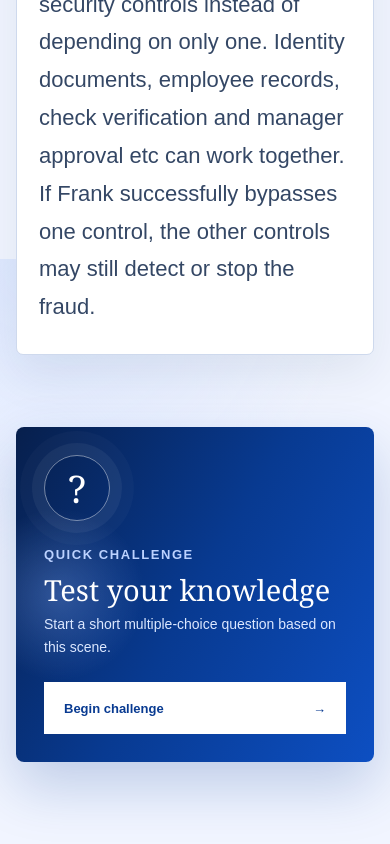
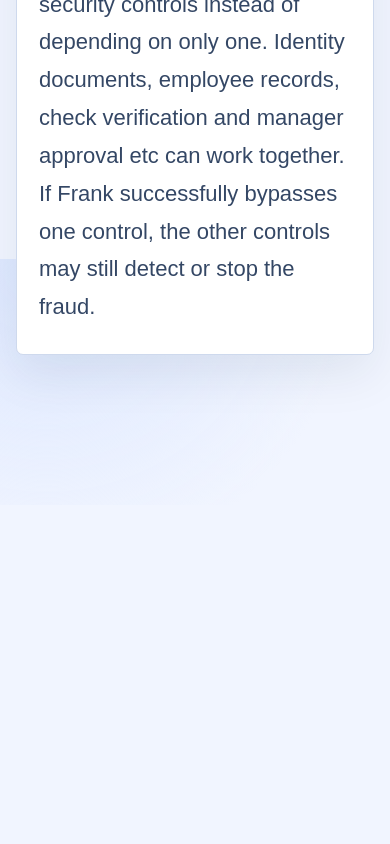
Before and after one commit to AnnaXu16/6441_Project, a React (Vite) app: page /clips/catch-me-pilot in a window 390 px wide. Shown: the part 10713-11557 px from the top of the page. After the commit the page ends 11218 px from the top, so only its background shows below. Built offline with nearby package versions, Linux system fonts and the light colour scheme.

Commit message:
add changes +deployment

```diff
--- a/src/components/ClipQuiz.jsx
+++ /dev/null
@@ -1,110 +0,0 @@
-import { useState } from 'react'
-
-const placeholderOptions = [
-  'Answer option A',
-  'Answer option B',
-  'Answer option C',
-  'Answer option D',
-]
-
-// The interaction is ready now; real questions and answers can be connected later.
-export default function ClipQuiz({ clipTitle }) {
-  const [started, setStarted] = useState(false)
-  const [selected, setSelected] = useState(null)
-  const [submitted, setSubmitted] = useState(false)
-
-  function selectOption(index) {
-    if (submitted) return
-    setSelected(index)
-  }
-
-  function checkChoice() {
-    if (selected === null) return
-    setSubmitted(true)
-  }
-
-  function resetQuiz() {
-    setSelected(null)
-    setSubmitted(false)
-  }
-
-  if (!started) {
-    return (
-      <section className="clip-quiz-invitation" aria-labelledby="clip-quiz-invitation-title">
-        <div className="quiz-orbit" aria-hidden="true">
-          <span>?</span>
-        </div>
-        <div>
-          <p className="eyebrow">QUICK CHALLENGE</p>
-          <h2 id="clip-quiz-invitation-title">Test your knowledge</h2>
-          <p>Start a short multiple-choice question based on this scene.</p>
-        </div>
-        <button type="button" className="clip-quiz-start" onClick={() => setStarted(true)}>
-          Begin challenge <span aria-hidden="true">→</span>
-        </button>
-      </section>
-    )
-  }
-
-  return (
-    <section className="clip-quiz-panel" aria-labelledby="clip-quiz-title">
-      <div className="clip-quiz-topbar">
-        <div>
-          <span>CLIP CHECK</span>
-          <strong>{clipTitle}</strong>
-        </div>
-        <div className="clip-quiz-progress" aria-label="Question 1 of 1">
-          <i className="active" />
-          <span>1 / 1</span>
-        </div>
-      </div>
-
-      <div className="clip-quiz-content">
-        <p className="eyebrow">QUESTION PLACEHOLDER</p>
-        <h2 id="clip-quiz-title">The multiple-choice question for this clip will appear here.</h2>
-
-        <div className="clip-answer-list">
-          {placeholderOptions.map((option, index) => (
-            <button
-              type="button"
-              className={`clip-answer ${selected === index ? 'selected' : ''}`}
-              key={option}
-              onClick={() => selectOption(index)}
-              disabled={submitted}
-              aria-pressed={selected === index}
-            >
-              <span>{String.fromCharCode(65 + index)}</span>
-              <strong>{option}</strong>
-              <b aria-hidden="true">{selected === index ? '✓' : ''}</b>
-            </button>
-          ))}
-        </div>
-
-        {submitted && (
-          <div className="clip-quiz-feedback" role="status">
-            <span aria-hidden="true">✓</span>
-            <div>
-              <strong>Response area ready</strong>
-              <p>The correct answer and a short explanation will appear here once the final quiz content is added.</p>
-            </div>
-          </div>
-        )}
-
-        <div className="clip-quiz-actions">
-          <button type="button" className="clip-quiz-secondary" onClick={() => setStarted(false)}>
-            Close quiz
-          </button>
-          {!submitted ? (
-            <button type="button" className="quiz-button" onClick={checkChoice} disabled={selected === null}>
-              Check my choice
-            </button>
-          ) : (
-            <button type="button" className="quiz-button" onClick={resetQuiz}>
-              Try the structure again <span aria-hidden="true">↻</span>
-            </button>
-          )}
-        </div>
-      </div>
-    </section>
-  )
-}
--- a/src/pages/ClipPage.jsx
+++ b/src/pages/ClipPage.jsx
@@ -1,7 +1,6 @@
 import { useEffect } from 'react'
 import { Link, useParams } from 'react-router-dom'
 import clips from '../data/clips'
-import ClipQuiz from '../components/ClipQuiz'
 import NotFound from './NotFound'
 
 const defaultAnalysisSections = [
@@ -96,7 +95,6 @@ export default function ClipPage() {
         </div>
       </section>
 
-      <ClipQuiz key={clip.id} clipTitle={clip.title} />
     </section>
   )
 }
--- a/src/styles.css
+++ b/src/styles.css
@@ -491,264 +491,6 @@ main {
   text-decoration-thickness: 2px;
 }
 
-.clip-quiz-invitation {
-  margin-bottom: 110px;
-  padding: clamp(28px, 5vw, 48px);
-  display: grid;
-  grid-template-columns: 84px 1fr auto;
-  align-items: center;
-  gap: clamp(24px, 4vw, 44px);
-  color: var(--white);
-  border-radius: 8px;
-  background:
-    radial-gradient(circle at 12% 50%, rgba(140, 179, 255, .3), transparent 24%),
-    linear-gradient(120deg, #071f4c 0%, var(--accent-dark) 50%, var(--accent) 100%);
-  box-shadow: 0 24px 56px rgba(8, 58, 145, .22);
-  overflow: hidden;
-}
-
-.quiz-orbit {
-  width: 82px;
-  height: 82px;
-  display: grid;
-  place-items: center;
-  border: 1px solid rgba(255, 255, 255, .45);
-  border-radius: 50%;
-  box-shadow: 0 0 0 12px rgba(255, 255, 255, .05), 0 0 0 24px rgba(255, 255, 255, .025);
-}
-
-.quiz-orbit span {
-  font-family: Georgia, 'Times New Roman', serif;
-  font-size: 38px;
-}
-
-.clip-quiz-invitation .eyebrow {
-  margin-bottom: 9px;
-  color: #bcd2ff;
-}
-
-.clip-quiz-invitation h2 {
-  margin-bottom: 8px;
-  font-family: Georgia, 'Times New Roman', serif;
-  font-size: clamp(29px, 4vw, 42px);
-  font-weight: 400;
-}
-
-.clip-quiz-invitation > div > p:last-child {
-  margin: 0;
-  color: #dce8ff;
-  font-size: 14px;
-}
-
-.clip-quiz-start {
-  min-height: 52px;
-  padding-inline: 20px;
-  display: inline-flex;
-  align-items: center;
-  justify-content: space-between;
-  gap: 28px;
-  color: var(--accent-dark);
-  border: 0;
-  background: var(--white);
-  font: 700 13px Arial, Helvetica, sans-serif;
-  cursor: pointer;
-  transition: transform .18s ease, background .18s ease;
-}
-
-.clip-quiz-start:hover {
-  transform: translateY(-2px);
-  background: #e5edff;
-}
-
-.clip-quiz-panel {
-  margin-bottom: 110px;
-  border: 1px solid var(--line);
-  border-radius: 8px;
-  background: var(--card);
-  box-shadow: 0 20px 50px rgba(16, 35, 66, .1);
-  overflow: hidden;
-}
-
-.clip-quiz-topbar {
-  min-height: 76px;
-  padding: 16px 22px;
-  display: flex;
-  align-items: center;
-  justify-content: space-between;
-  gap: 30px;
-  color: var(--white);
-  background: linear-gradient(100deg, var(--accent-dark), var(--accent));
-}
-
-.clip-quiz-topbar > div:first-child {
-  display: flex;
-  flex-direction: column;
-}
-
-.clip-quiz-topbar span {
-  color: #c7d9ff;
-  font-size: 10px;
-  font-weight: 700;
-  letter-spacing: .12em;
-}
-
-.clip-quiz-topbar strong {
-  font-size: 14px;
-}
-
-.clip-quiz-progress {
-  display: flex;
-  align-items: center;
-  gap: 10px;
-}
-
-.clip-quiz-progress i {
-  width: 28px;
-  height: 5px;
-  border-radius: 10px;
-  background: rgba(255, 255, 255, .35);
-}
-
-.clip-quiz-progress i.active {
-  background: var(--white);
-}
-
-.clip-quiz-progress span {
-  color: var(--white);
-}
-
-.clip-quiz-content {
-  padding: clamp(28px, 5vw, 52px);
-}
-
-.clip-quiz-content > h2 {
-  max-width: 800px;
-  margin: 12px 0 34px;
-  font-family: Georgia, 'Times New Roman', serif;
-  font-size: clamp(27px, 4vw, 38px);
-  font-weight: 400;
-  line-height: 1.2;
-}
-
-.clip-answer-list {
-  display: grid;
-  grid-template-columns: repeat(2, minmax(0, 1fr));
-  gap: 10px;
-}
-
-.clip-answer {
-  min-height: 72px;
-  padding: 11px;
-  display: grid;
-  grid-template-columns: 44px 1fr 22px;
-  align-items: center;
-  gap: 14px;
-  color: var(--ink);
-  text-align: left;
-  border: 1px solid var(--line);
-  border-radius: 5px;
-  background: var(--surface);
-  cursor: pointer;
-  transition: border-color .18s ease, transform .18s ease, background .18s ease;
-}
-
-.clip-answer:hover:not(:disabled) {
-  transform: translateY(-2px);
-  border-color: var(--accent);
-}
-
-.clip-answer > span {
-  width: 44px;
-  height: 44px;
-  display: grid;
-  place-items: center;
-  color: var(--muted);
-  border: 1px solid var(--line);
-  border-radius: 50%;
-  font-size: 11px;
-  font-weight: 700;
-}
-
-.clip-answer strong {
-  font-size: 13px;
-  font-weight: 500;
-}
-
-.clip-answer > b {
-  color: var(--accent);
-}
-
-.clip-answer.selected {
-  color: var(--accent-dark);
-  border-color: var(--accent);
-  background: #e8f0ff;
-}
-
-.clip-answer.selected > span {
-  color: var(--white);
-  border-color: var(--accent);
-  background: var(--accent);
-}
-
-.clip-answer:disabled {
-  cursor: default;
-}
-
-.clip-quiz-feedback {
-  margin-top: 22px;
-  padding: 20px;
-  display: grid;
-  grid-template-columns: 42px 1fr;
-  align-items: center;
-  gap: 16px;
-  border: 1px solid #91bfa4;
-  border-radius: 5px;
-  background: #eef9f3;
-}
-
-.clip-quiz-feedback > span {
-  width: 40px;
-  height: 40px;
-  display: grid;
-  place-items: center;
-  color: var(--white);
-  border-radius: 50%;
-  background: #237047;
-  font-weight: 700;
-}
-
-.clip-quiz-feedback strong {
-  color: #1d5c3b;
-}
-
-.clip-quiz-feedback p {
-  margin: 3px 0 0;
-  color: #4c705b;
-  font-size: 13px;
-}
-
-.clip-quiz-actions {
-  margin-top: 28px;
-  display: flex;
-  align-items: center;
-  justify-content: space-between;
-  gap: 16px;
-}
-
-.clip-quiz-secondary {
-  min-height: 48px;
-  padding-inline: 4px;
-  color: var(--muted);
-  border: 0;
-  background: transparent;
-  font: 700 12px Arial, Helvetica, sans-serif;
-  cursor: pointer;
-}
-
-.clip-quiz-secondary:hover {
-  color: var(--accent);
-}
-
 .quiz-callout {
   margin-bottom: 110px;
   padding: clamp(34px, 6vw, 62px);
@@ -1615,15 +1357,6 @@ main {
     gap: 34px;
   }
 
-  .clip-quiz-invitation {
-    grid-template-columns: 82px 1fr;
-  }
-
-  .clip-quiz-start {
-    width: 100%;
-    grid-column: 1 / -1;
-  }
-
   .match-title {
     grid-template-columns: 1fr;
     align-items: start;
@@ -1709,10 +1442,6 @@ main {
     padding-block: 72px;
   }
 
-  .clip-answer-list {
-    grid-template-columns: 1fr;
-  }
-
   .analysis-card:not(.has-content) {
     min-height: 126px;
     padding: 22px 18px;
@@ -1735,39 +1464,6 @@ main {
   .analysis-copy p {
     font-size: 22px;
     line-height: 1.72;
-  }
-
-  .clip-quiz-invitation {
-    margin-bottom: 78px;
-    grid-template-columns: 1fr;
-  }
-
-  .quiz-orbit {
-    width: 66px;
-    height: 66px;
-  }
-
-  .clip-quiz-start {
-    grid-column: auto;
-  }
-
-  .clip-quiz-panel {
-    margin-bottom: 78px;
-  }
-
-  .clip-quiz-topbar {
-    align-items: flex-start;
-    flex-direction: column;
-    gap: 12px;
-  }
-
-  .clip-quiz-actions {
-    align-items: stretch;
-    flex-direction: column-reverse;
-  }
-
-  .clip-quiz-actions .quiz-button {
-    width: 100%;
   }
 
   .quiz-callout {
```
